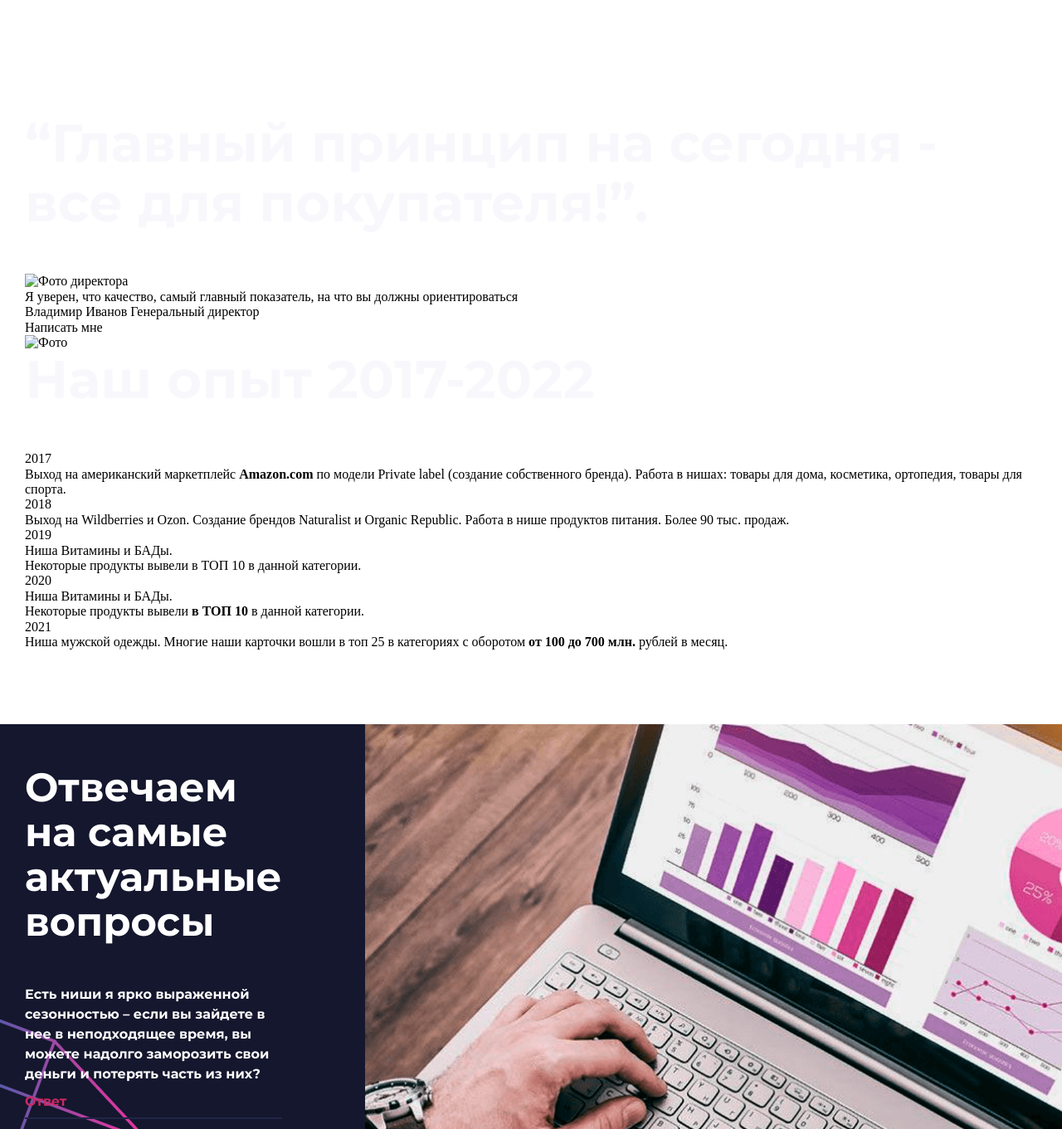
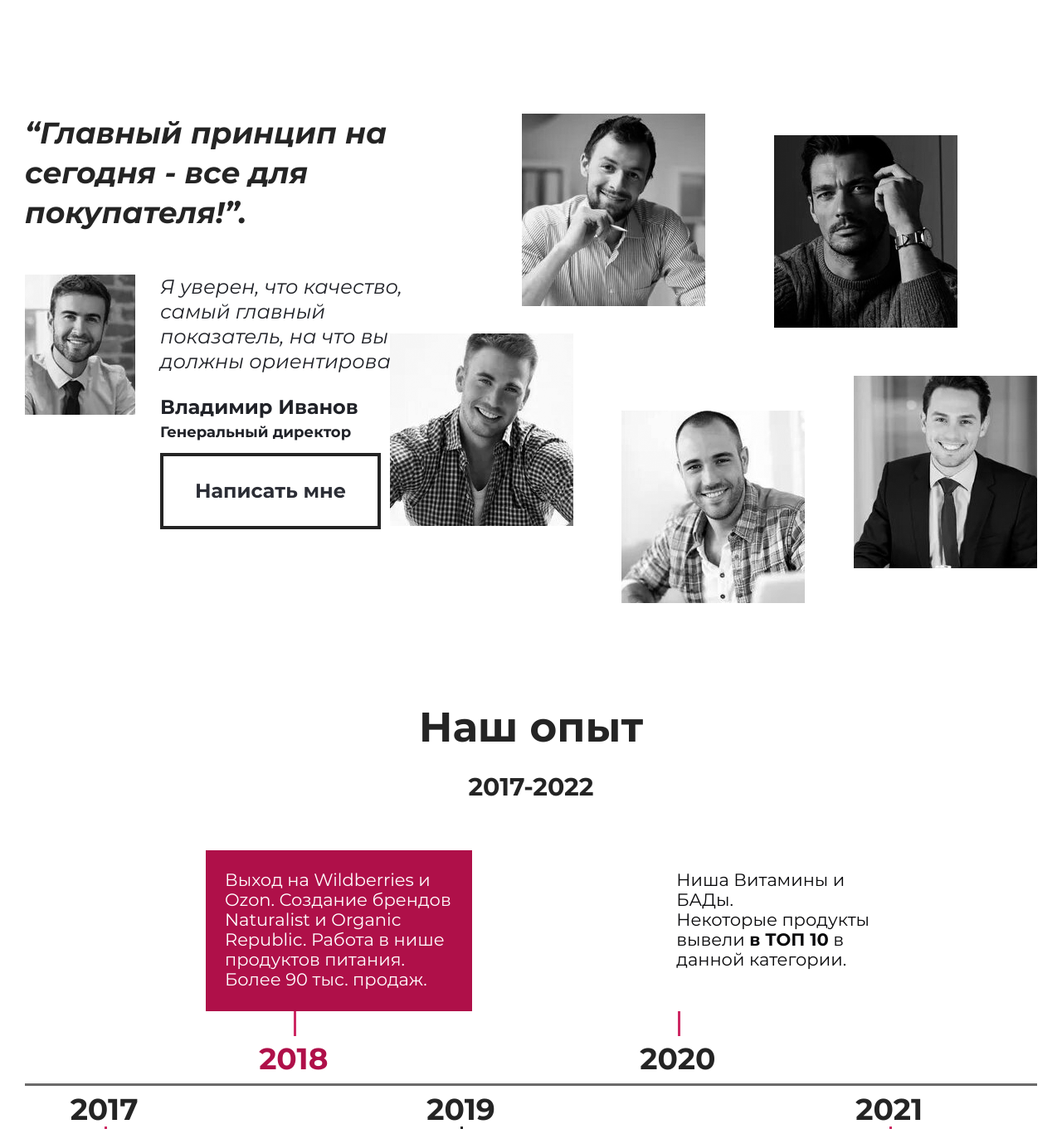
Before and after one commit to Pavel-Lukyanov/businessbox, a plain HTML site: page index.html in a window 1280 px wide. Shown: the part 7300-8661 px from the top of the page at 83% size. Drawn offline with nearby package versions, Linux system fonts and the light colour scheme.

Commit message:
add experience

```diff
--- a/css/style.css
+++ b/css/style.css
@@ -1392,3 +1392,217 @@
     right: 0;
     margin: 0 auto;
 }
+
+.title--performance {
+    font-size: 36px;
+    font-family: "Montserrat", sans-serif;
+    color: rgb(36, 36, 36);
+    font-weight: bold;
+    font-style: italic;
+    line-height: 1.333;
+}
+
+.performance {
+    display: flex;
+    margin-bottom: 110px;
+}
+
+.performance__container {
+    display: flex;
+    gap: 30px;
+    align-items: flex-start;
+}
+
+.performance__left {
+    max-width: 670px;
+}
+
+.performance__container img {
+    object-fit: contain;
+}
+
+.performance__text {
+    font-size: 24px;
+    font-family: "Montserrat", sans-serif;
+    color: rgb(32, 34, 40);
+    font-style: italic;
+    line-height: 1.25;
+    text-align: left;
+    margin-bottom: 25px;
+}
+
+.performance__name {
+    font-size: 24px;
+    font-family: "Montserrat", sans-serif;
+    color: rgb(32, 34, 40);
+    font-weight: bold;
+    line-height: 1.25;
+    text-align: left;
+    margin-bottom: 10px;
+}
+
+.performance__position {
+    font-size: 18px;
+    font-family: "Montserrat", sans-serif;
+    color: rgb(32, 34, 40);
+    line-height: 1.667;
+    text-align: left;
+    display: block;
+}
+
+.performance__link {
+    font-size: 24px;
+    font-family: "Montserrat", sans-serif;
+    color: rgb(43, 45, 53);
+    font-weight: bold;
+    line-height: 1.25;
+    padding: 27px 38px;
+    border: 4px solid #242424;
+    display: block;
+    width: fit-content;
+}
+
+.performance__right img {
+    margin-left: -74px;
+}
+
+.title--experience {
+    font-size: 50px;
+    font-family: "Montserrat", sans-serif;
+    color: rgb(36, 36, 36);
+    font-weight: bold;
+    line-height: 1.44;
+    text-align: center;
+    margin-bottom: 20px;
+}
+
+.title--years {
+    display: block;
+    font-size: 30px;
+    font-family: "Montserrat";
+    color: rgb(36, 36, 36);
+    font-weight: bold;
+    line-height: 2.4;
+    text-align: center;
+    margin-bottom: 40px;
+}
+
+.experience__timeline {
+    display: grid;
+    grid-template-columns: 1fr 1fr 1fr;
+    column-gap: 200px;
+    row-gap: 146px;
+    position: relative;
+}
+
+.experience__timeline::before {
+    content: '';
+    position: absolute;
+    top: -15px;
+    bottom: 0;
+    height: 3px;
+    width: 100%;
+    box-sizing: border-box;
+    background-color: #6b6a6a;
+    margin: auto;
+}
+
+.experience__card {
+    font-size: 21px;
+    font-family: "Montserrat", sans-serif;
+    color: rgb(9, 9, 11);
+    line-height: 1.143;
+    text-align: left;
+    max-width: 275px;
+    position: relative;
+}
+
+.experience__year {
+    position: absolute;
+    text-align: center;
+    display: block;
+    font-size: 36px;
+    font-family: "Montserrat", sans-serif;
+    color: rgb(36, 36, 36);
+    font-weight: bold;
+    top: -48px;
+    left: 20%;
+}
+
+.experience__year--three {
+    left: 4%;
+}
+
+.experience__year::before {
+    content: '';
+    height: 30px;
+    width: 3px;
+    background-color: #cd2863;
+    display: block;
+    position: absolute;
+    top: 100%;
+    left: 50%;
+}
+
+.experience__year--three::before {
+    background-color: #242424;
+}
+
+.experience__year--two {
+    top: 119%;
+    color: #af1049;
+}
+
+.experience__year--two::before {
+    top: -90%;
+}
+
+.experience__year--four {
+    top: 119%;
+    left: -16%;
+}
+
+.experience__year--four::before {
+    top: -90%;
+}
+
+.time-one {
+    grid-row-start: 2;
+    grid-row-end: 2;
+    grid-column-start: 1;
+    grid-column-end: 1;
+}
+
+.time-two {
+    grid-row-start: 1;
+    grid-row-end: 1;
+    grid-column-start: 1;
+    grid-column-end: 3;
+    padding: 26px 23px;
+    padding-top: 0;
+    background-color: #af1049;
+    color: #FFFFFF;
+    margin-left: 218px;
+}
+
+.time-three {
+    grid-row-start: 2;
+    grid-row-end: 2;
+    grid-column-start: 2;
+    grid-column-end: 2;
+}
+
+.time-four {
+    grid-row-start: 1;
+    grid-row-end: 1;
+    grid-column-start: 2;
+    grid-column-end: 4;
+    margin-left: 312px;
+}
+
+.time-five {
+    grid-row-start: 2;
+    grid-row-end: 2;
+    grid-column-start: 3;
+    grid-column-end: 3;
+}
--- a/index.html
+++ b/index.html
@@ -552,14 +552,14 @@
                 </div>
                 <div class="performance">
                     <div class="performance__left">
-                        <h2 class="title">
+                        <h2 class="title title--performance">
                             “Главный принцип на сегодня - все для покупателя!”.
                         </h2>
                         <div class="performance__container">
-                            <img src="./img/" alt="Фото директора">
+                            <img src="./img/ceo.png" alt="Фото директора">
                             <div class="performance__text--container">
                                 <p class="performance__text">
-                                    Я уверен, что качество, самый главный показатель, на что вы должны ориентироваться
+                                    Я уверен, что качество, самый главный показатель, на что вы должны ориентироваться.
                                 </p>
                                 <p class="performance__name">
                                     Владимир Иванов
@@ -574,19 +574,19 @@
                         </div>
                     </div>
                     <div class="performance__right">
-                        <img src="./img/" alt="Фото">
+                        <img src="./img/performance-people.png" alt="Фото">
                     </div>
                 </div>
                 <div class="experience">
-                    <h2 class="title">
+                    <h2 class="title title--experience">
                         Наш опыт
                         <span class="title--years">
                             2017-2022
                         </span>
                     </h2>
                     <div class="experience__timeline">
-                        <div class="experience__card 2017">
-                            2017
+                        <div class="experience__card time-one">
+                            <div class="experience__year">2017</div>
                             <img class="experience__line" src="./img/" alt="">
                             <p class="experience__text">
                                 Выход на американский маркетплейс <b>Amazon.com</b> по модели Private label (создание
@@ -594,8 +594,8 @@
                                 спорта.
                             </p>
                         </div>
-                        <div class="experience__card 2018">
-                            2018
+                        <div class="experience__card time-two">
+                            <div class="experience__year experience__year--two">2018</div>
                             <img class="experience__line" src="./img/" alt="">
                             <p class="experience__text">
                                 Выход на Wildberries и Ozon. Создание брендов Naturalist и Organic Republic. Работа в
@@ -603,24 +603,24 @@
                                 продуктов питания. Более 90 тыс. продаж.
                             </p>
                         </div>
-                        <div class="experience__card 2019">
-                            2019
+                        <div class="experience__card time-three">
+                            <div class="experience__year experience__year--three">2019</div>
                             <img class="experience__line" src="./img/" alt="">
                             <p class="experience__text">
                                 Ниша Витамины и БАДы.<br>
                                 Некоторые продукты вывели в ТОП 10 в данной категории.
                             </p>
                         </div>
-                        <div class="experience__card 2020">
-                            2020
+                        <div class="experience__card time-four">
+                            <div class="experience__year experience__year--four">2020</div>
                             <img class="experience__line" src="./img/" alt="">
                             <p class="experience__text">
                                 Ниша Витамины и БАДы.<br>
                                 Некоторые продукты вывели <b>в ТОП 10</b> в данной категории.
                             </p>
                         </div>
-                        <div class="experience__card 2021">
-                            2021
+                        <div class="experience__card time-five">
+                            <div class="experience__year">2021</div>
                             <img class="experience__line" src="./img/" alt="">
                             <p class="experience__text">
                                 Ниша мужской одежды. Многие наши карточки вошли в топ 25 в категориях с оборотом <b>от
```
Also changed, not shown: img/ceo.png (added), img/performance-people.png (added).
